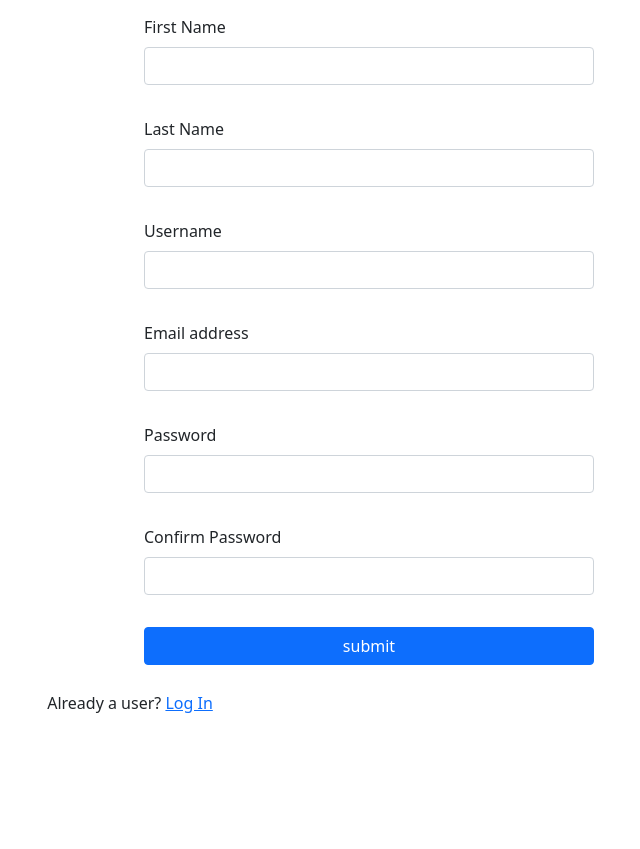
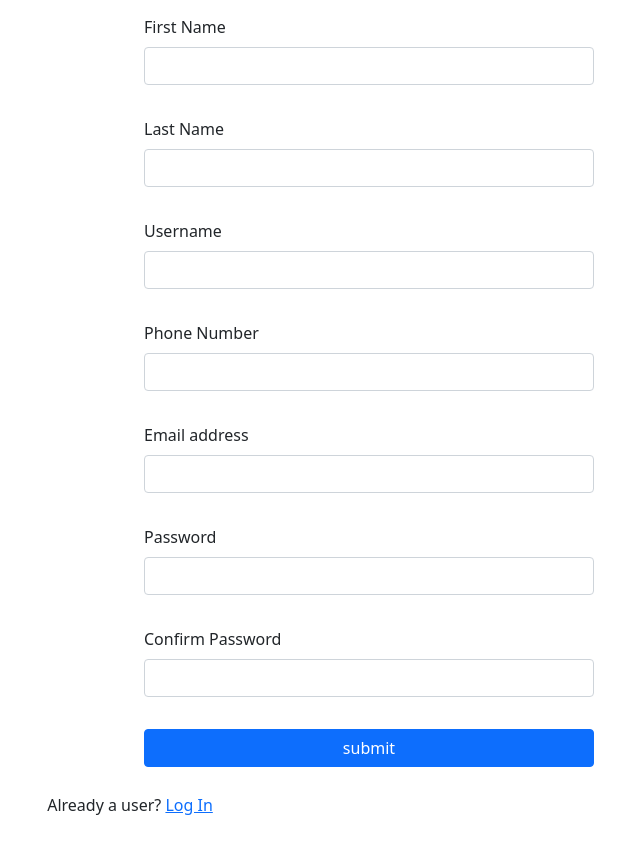
Before and after one commit to ArpanCitrusbug/School-Registration-System, a Django app: template schoolApp/templates/auth/teacher_signup.html in a window 1280 px wide. Shown: the part 71-920 px from the top of the page, without its empty margins (510-1150 px from the left). Before the commit the page ends 784 px from the top, so only its background shows below. Run offline with Django 3.2, Linux system fonts and the light colour scheme; the template is opened without the code that fills it, so the values that code supplies are empty; some libraries are stand-ins or nearby versions.

Commit message:
Teacher and Student SignUp

```diff
--- a/schoolApp/templates/auth/teacher_signup.html
+++ b/schoolApp/templates/auth/teacher_signup.html
@@ -39,6 +39,11 @@
             <span class="error-form" id="username-error-message" style="color: red;"></span>
         </div>
 
+        <div class="mb-3" style="padding-left: 650px;">
+            <label class="form-label">Phone Number</label>
+            <input type="text" name="phone" class="form-control" style="width: 450px;" id="form-phone" required>
+            <span class="error-form" id="phone-error-message" style="color: red;"></span>
+        </div>
 
         <div class="mb-3" style="padding-left: 650px;">
             <label class="form-label">Email address</label>
@@ -82,6 +87,7 @@
     $(function () {
         $("#fname-error-message").hide();
         $("#lname-error-message").hide();
+        $("#phone-error-message").hide();
         $("#username-error-message").hide();
         $("#email-error-message").hide();
         $("#password-error-message").hide();
@@ -91,6 +97,7 @@
         var error_fname = false;
         var error_lname = false;
         var error_username = false;
+        var error_phone = false;
         var error_email = false;
         var error_password = false;
         var error_confirmpassword = false;
--- a/schoolApp/views/teachers_views.py
+++ b/schoolApp/views/teachers_views.py
@@ -25,16 +25,16 @@ class TeacherSignUpView(View):
         lastname = request.POST['lastname']
         username = request.POST['username']
         password1 = request.POST['password1']
+        phone = request.POST['phone']
         email = request.POST['email']
         password2 = request.POST['password2']
         if len(firstname) != 0 and len(lastname) != 0 and len(username) != 0 and len(password1) != 0 and len(
-                email) != 0 and len(password2) != 0:
+                email) != 0 and len(password2) != 0 and len(phone) != 0:
             if not Teacher.objects.filter(username=username).exists():
                 if password1 == password2:
                     teacher = Teacher.objects.create(first_name=firstname, last_name=lastname, username=username,
-                                               password=make_password(password1), email=email)
+                                               password=make_password(password1), email=email, phone=phone)
                     teacher.save()
-                    # user.set_password(password1)
                     return redirect('MainBody')
                 else:
                     messages.error(request, "Password Doesn't Match")
```
